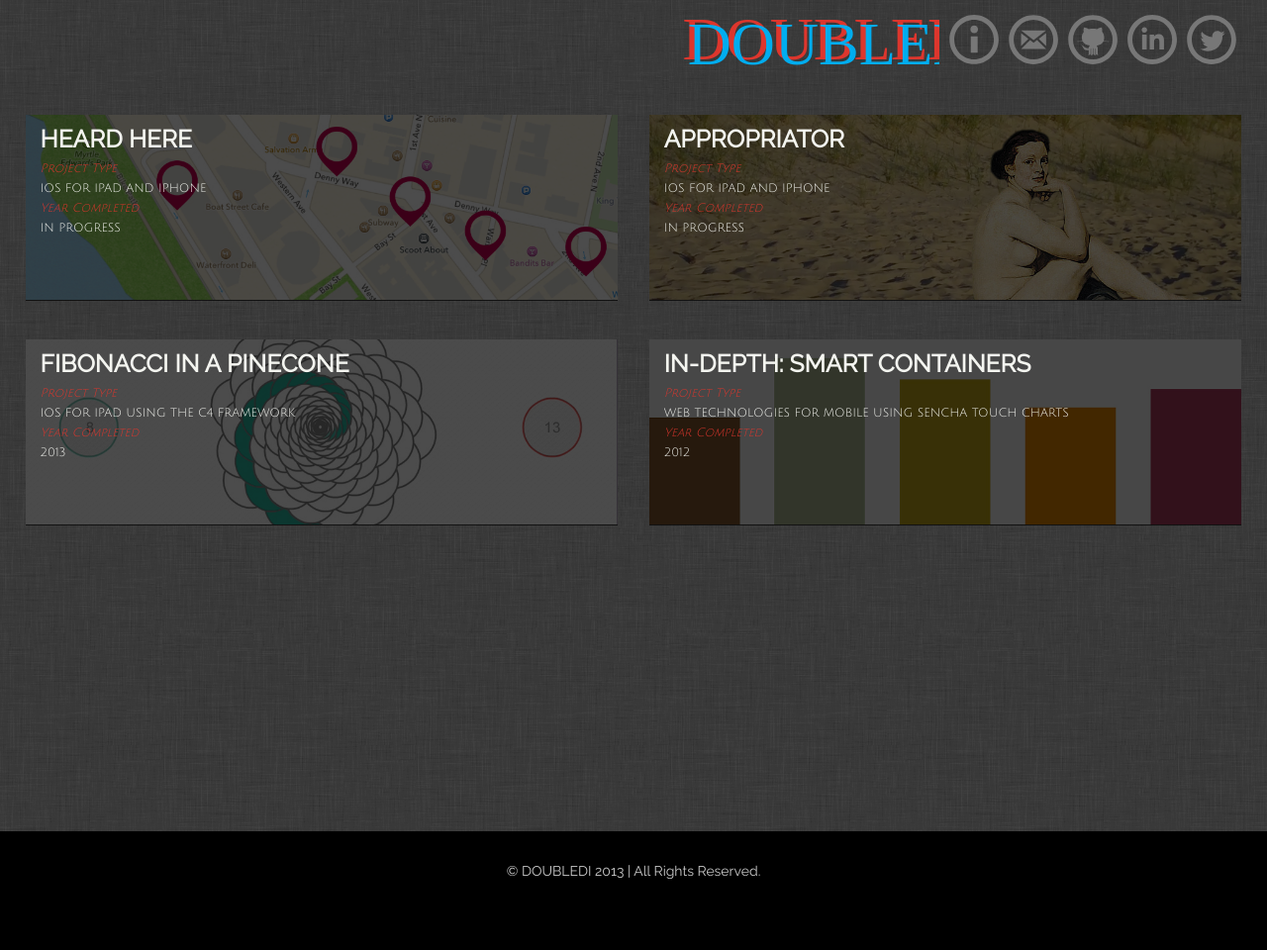
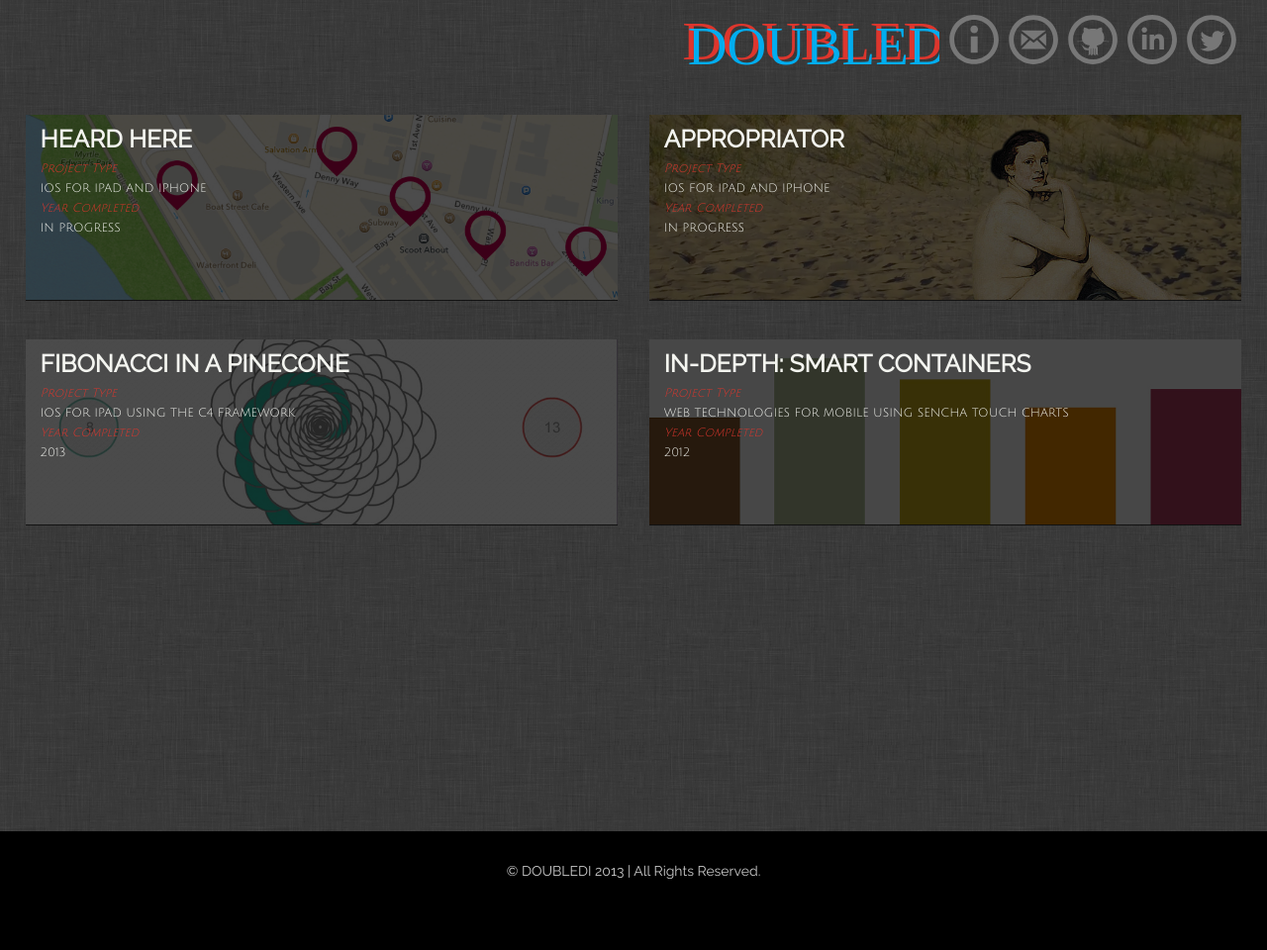
Before and after one commit to diannamertz/doubledi.github.com, a Jekyll site: the page built from index.html, in a window 1280 px wide. Shown: the whole page at 99% size. Built offline with Jekyll 4.4.1, drawn with Linux system fonts in a browser that asks for light colours.

Commit message:
index changes

```diff
--- a/_layouts/default.html
+++ b/_layouts/default.html
@@ -33,8 +33,8 @@
                     <svg version="1.1" id="Layer_1" xmlns="http://www.w3.org/2000/svg" xmlns:xlink="http://www.w3.org/1999/xlink" x="0px" y="0px"
                     width="260px" height="70px" viewBox="0 0 {width} {height}" enable-background="new 0 0 {width} {height}" xml:space="preserve">
                       <a xlink:href="/index.html" target="_top">
-                      <text transform="matrix(1 0 0 1 0.5049 45.041)" fill="#DD362D" font-family="'OriyaSangamMN'" font-size="61.0459">DOUBLEDI</text>
-                      <text transform="matrix(1 0 0 1 5.7803 50.127)" fill="#00ADEF" font-family="'OriyaSangamMN'" font-size="61.0459">DOUBLEDI</text>
+                      <text transform="matrix(1 0 0 1 0.5049 45.041)" fill="#DD362D" font-family="'OriyaSangamMN'" font-size="55">DOUBLEDI</text>
+                      <text transform="matrix(1 0 0 1 5.7803 50.127)" fill="#00ADEF" font-family="'OriyaSangamMN'" font-size="55">DOUBLEDI</text>
                       </a>
                    </svg>
                 </li>
```
